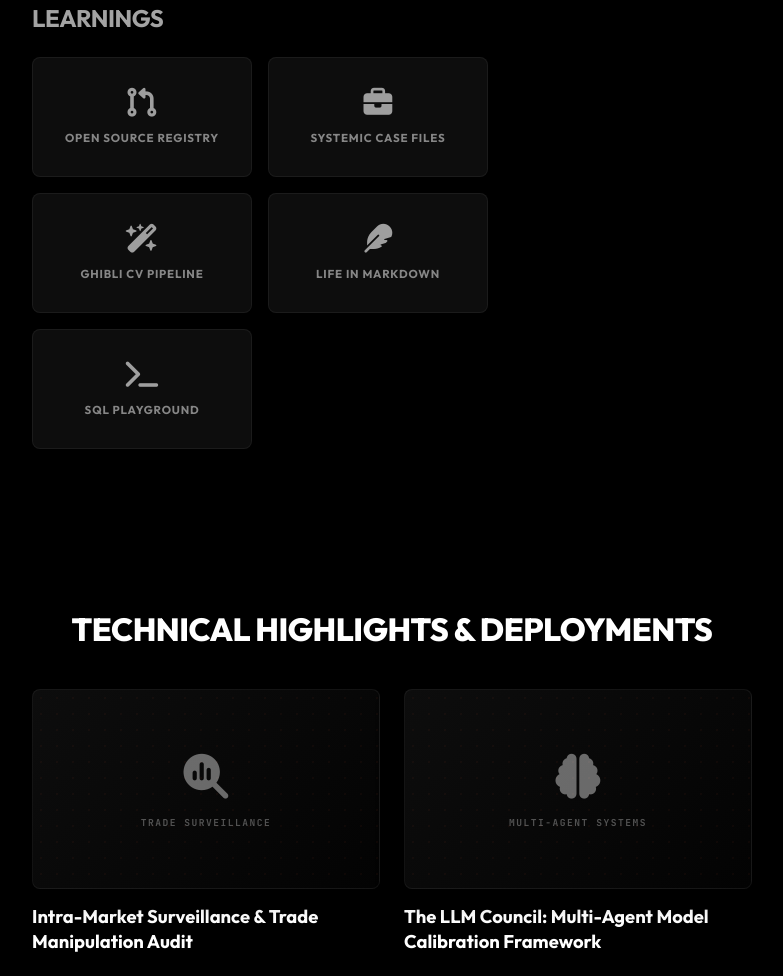
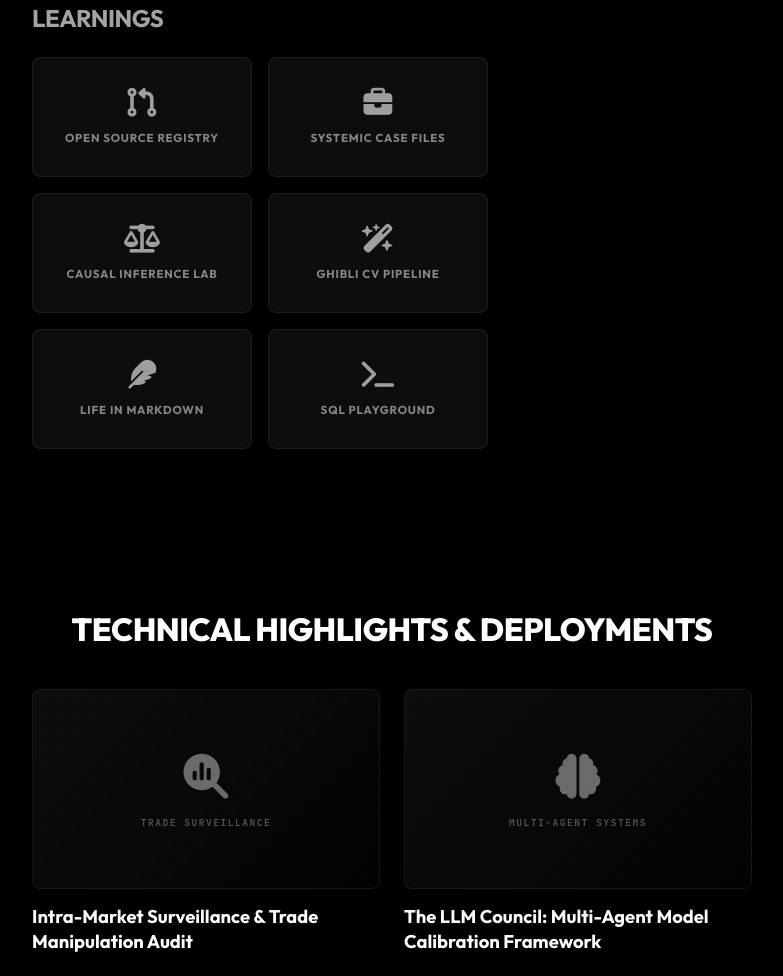
Before and after one commit to dipayandey1244/dipayandey1244.github.io, a plain HTML site: page index.html in a window 1280 px wide. Shown: the part 5085-6061 px from the top of the page, without its empty margins (48-831 px from the left). Drawn offline with Linux system fonts and the light colour scheme.

Commit message:
Add Causal Inference Lab link to Learnings section

```diff
--- a/index.html
+++ b/index.html
@@ -2683,6 +2683,11 @@
                     <a href="./cases/" class="study-card">
                         <i class="fa-solid fa-briefcase"></i>
                         <span>Systemic Case Files</span>
+                    </a>
+
+                    <a href="./randomized-experiments/" class="study-card">
+                        <i class="fa-solid fa-scale-balanced"></i>
+                        <span>Causal Inference Lab</span>
                     </a>
 
                     <a href="https://github.com/dipayandey1244" target="_blank" class="study-card">
```
